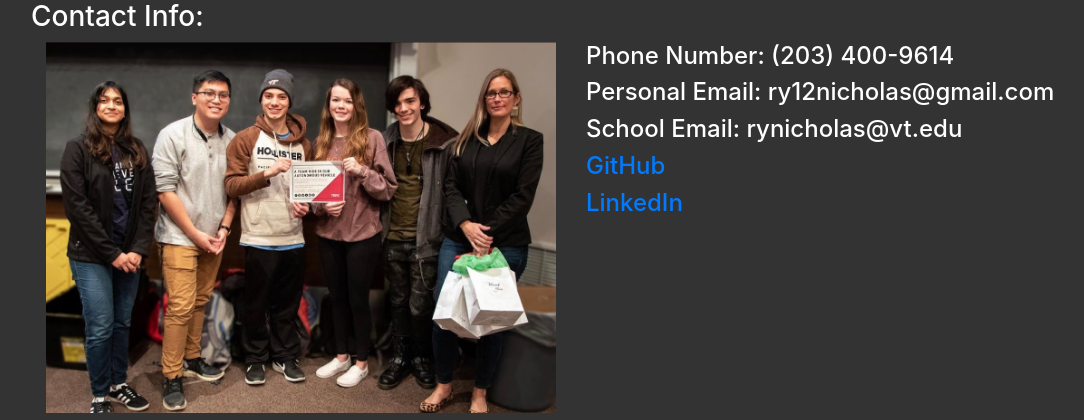
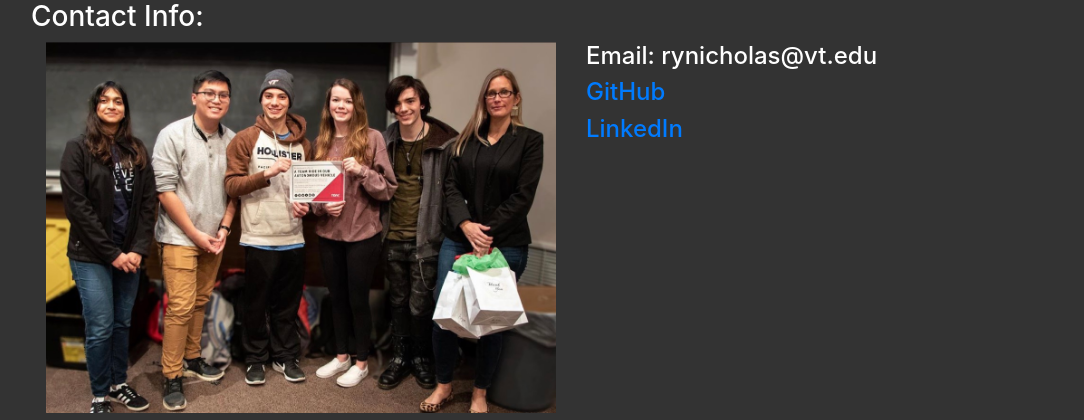
Before and after one commit to randor12/RyanWebsite, a Flask app: page /contact in a window 1280 px wide. Shown: the part 56-476 px from the top of the page, without its empty margins (69-1153 px from the left). Run offline with Flask 2, Linux system fonts and the light colour scheme; some libraries are stand-ins or nearby versions.

Commit message:
updated contact info

```diff
--- a/templates/contact.html
+++ b/templates/contact.html
@@ -14,14 +14,8 @@
         </div>
         <div class="info col">
 
-            <h4 class="phone">
-                Phone Number: (203) 400-9614
-            </h4>
-            <h4 class="email">
-                Personal Email: ry12nicholas@gmail.com
-            </h4>
             <h4 class="school-email">
-                School Email: rynicholas@vt.edu
+                Email: rynicholas@vt.edu
             </h4>
             <h4 class="git">
                 <a href="https://github.com/randor12">GitHub</a>
```
